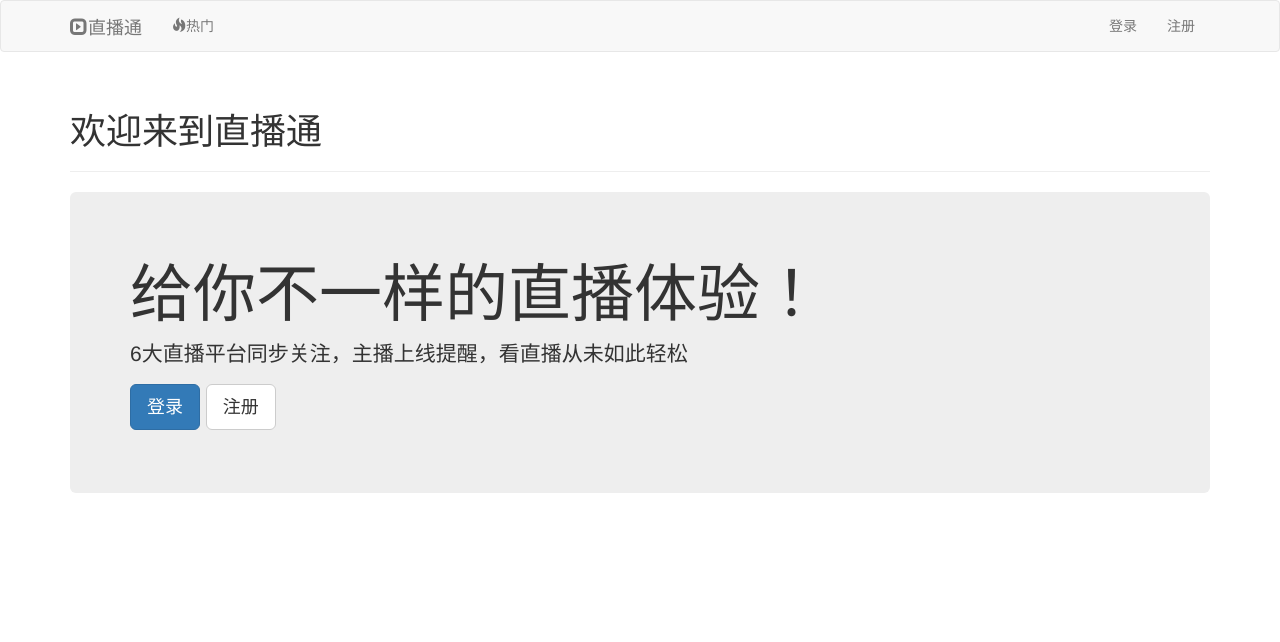
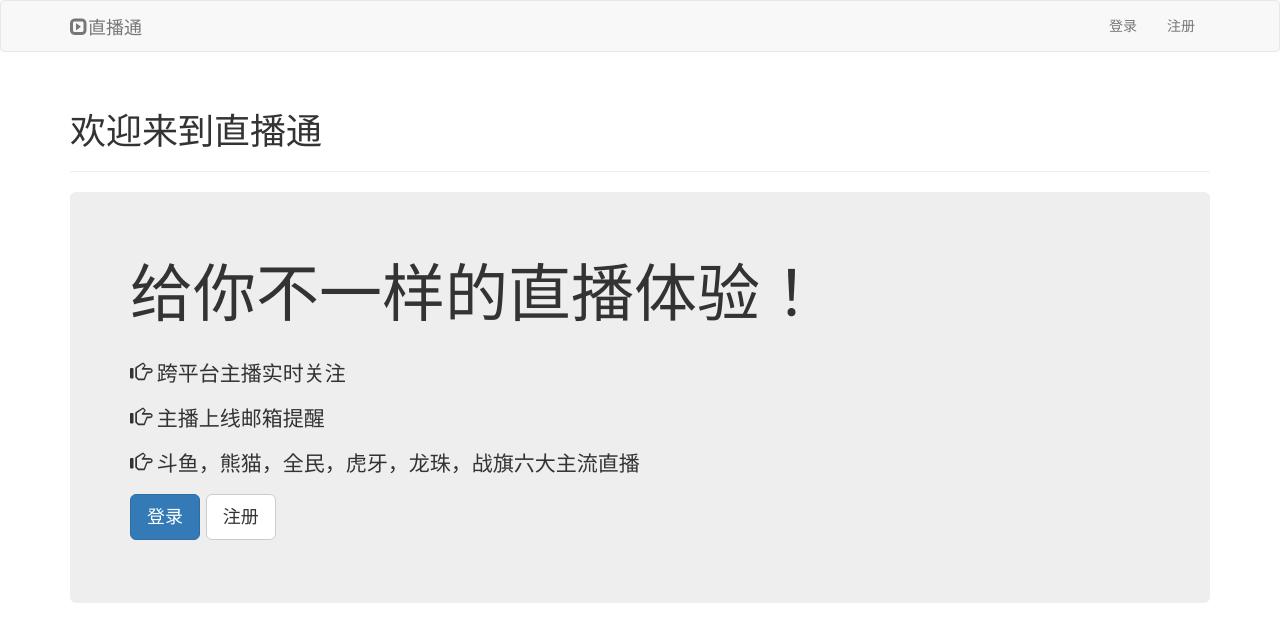
Before and after one commit to Cui1994/easySee, a Flask app: page / in a window 1280 px wide. Shown: the top 642 px of the page. Run offline with Flask 2, Linux system fonts and the light colour scheme; parts of the project's set-up code (start-up, migrations or seed data) failed here and were passed over; some libraries are stand-ins or nearby versions.

Commit message:
some fix

```diff
--- a/app/task.py
+++ b/app/task.py
@@ -19,8 +19,9 @@ def circletask():
 				is_live = LiveChecker(anchor).is_live
 				if is_live == True and is_live != anchor.is_live:
 					for user in anchor.users.all():
-						send_email(user.email, u'主播上线通知', 'email/remind', user=user, name=anchor.name)
-						logging.info('send a email')
+						if user.is_remind:
+							send_email(user.email, u'主播上线通知', 'email/remind', user=user, name=anchor.name)
+							logging.info('send a email')
 				anchor.is_live = is_live
 				db.session.add(anchor)
 				db.session.commit()
--- a/app/templates/base.html
+++ b/app/templates/base.html
@@ -1,6 +1,6 @@
 {% extends "bootstrap/base.html" %}
 
-{% block title %}Flasky{% endblock %}
+{% block title %}直播通{% endblock %}
 
 {% block head %}
 {{ super() }}
@@ -21,10 +21,10 @@
             <a class="navbar-brand" href="{{ url_for('main.index') }}"><span class="glyphicon glyphicon-expand"></span>直播通</a>
         </div>
         <div class="navbar-collapse collapse">
+            {% if current_user.is_authenticated %}
             <ul class="nav navbar-nav">
                 <li><a href="{{ url_for('main.hot') }}"><span class="glyphicon glyphicon-fire"></span>热门</a></li>
             </ul>
-            {% if current_user.is_authenticated %}
             <form class="navbar-form navbar-left" action="{{ url_for('main.search') }}" method="post" role="search">
                 <div class="form-group">
                     {{ g.search_form.hidden_tag() }}
--- a/app/templates/welcome.html
+++ b/app/templates/welcome.html
@@ -9,7 +9,10 @@
 
 <div class="jumbotron">
   <h1>给你不一样的直播体验！</h1>
-  <p>6大直播平台同步关注，主播上线提醒，看直播从未如此轻松</p>
+  <br/>
+  <p><span class="glyphicon glyphicon-hand-right"></span>  跨平台主播实时关注</p>
+<p><span class="glyphicon glyphicon-hand-right"></span>  主播上线邮箱提醒</p>
+  <p><span class="glyphicon glyphicon-hand-right"></span>  斗鱼，熊猫，全民，虎牙，龙珠，战旗六大主流直播</p>
   <p><a class="btn btn-primary btn-lg" href="{{ url_for('auth.login') }}" role="button">  登录  </a>
 <a class="btn btn-default btn-lg" href="{{ url_for('auth.register') }}" role="button">  注册  </a></p>
 </div>
```
Also changed, not shown: 2 other files.
